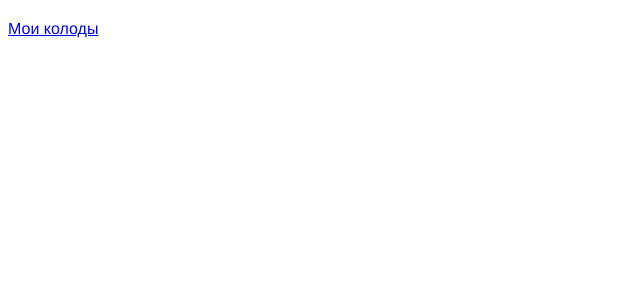
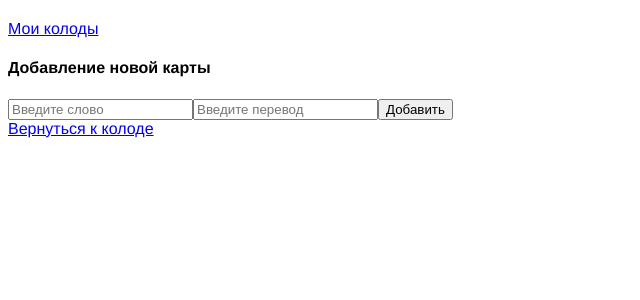
Before and after one commit to expecto27/memorize, a Vue app in the folder frontend/: page /newCard/1/1 in a window 1280 px wide. Before the commit this address had no page. Shown: the top 300 px of the page, without its empty margins (0-640 px from the left). Built offline with nearby package versions, Linux system fonts and the light colour scheme.

Commit message:
add cards

```diff
--- a/frontend/src/components/card/AddCard.vue
+++ b/frontend/src/components/card/AddCard.vue
@@ -4,26 +4,28 @@
         <div v-if="!submitted">
             <!--В @submit указывается обработчик, который выполнится после нажатия на кнопку "Добавить"
             Обработчик addDiscipline определён в script-->
-            <form @submit="addDeck">
+            <form @submit="addCard">
                 <!--v-model - директива для связывания данных с элементами.
                 Связь происходит при помощи переменных, которые определены в data()-->
-                <input type="text" name="name" id="name" placeholder="Название колоды" required v-model="deck.name">
+                <input type="text" name="name" id="name" placeholder="Введите слово" required v-model="card.name">
+                <input type="text" name="translate" id="translate" placeholder="Введите перевод" required v-model="card.translate">
                 <input type="submit" value="Добавить">
             </form>
             <div>
-                <router-link :to="{ name: 'myDecks', params: { id: $route.params.id } }">Вернуться к моим колодам</router-link>
+                <router-link
+            class="item"
+            :to="{ name: 'deck-detail', params: { userId: $route.params.userId, deckId: $route.params.deckId } }">
+            Вернуться к колоде</router-link>
             </div>
         </div>
         <div v-else>
-            <h4>Вы успешно добавили колоду</h4>
+            <h4>Вы успешно добавили карту</h4>
             <div>
                 <!--В v-on:click указывается обработчик, который выполниться после нажатия на кнопку "Добавить новую учебную дисциплину"
                 Обработчик newDiscipline определён в script-->
-                <button v-on:click="newDeck">Добавить еще одну колоду</button>
+                <button v-on:click="newCard">Добавить еще одну карту</button>
             </div>
-            <div>
-                <router-link :to="{ name: 'myDecks', params: { id: $route.params.id } }">Вернуться к моим колодам</router-link>
-            </div>
+
         </div>
     </div>
 </template>
@@ -31,40 +33,45 @@
 <script>
     import http from "../../http-common";
     export default {
-        name: "addDeck",
-        props: ['id'],
+        name: "add-card",
+        props: ['userId', 'deckId'],
         data() {
             return {
-                deck: {
-                    id: null,
-                    name: ""
+                card: {
+                    deck_id: null,
+                    name: "",
+                    translate: "",
+                    rate: 0
                 },
                 submitted: false
             };
         },
         methods: {
-            addDeck(e) {
+            addCard(e) {
                 e.preventDefault(); // запрет отправки формы, так как обрабатывать будем с помощью методов axios
                 var data = {
-                    name: this.deck.name,
-                    id: this.$route.params.id
+                    name: this.card.name,
+                    translate : this.card.translate,
+                    deck_id: this.deckId
                 };
-                // Либо var data = this.user;
+
                 http
-                    .post("/addDeck", data)
+                    .post("/addCard/", data)
                     .then(response => { // запрос выполнился успешно
-                        this.deck.id = response.data.id;
+                        this.card.id = response.data.id;
                     })
                     .catch(e => { // при выполнении запроса возникли ошибки
                         console.log(e);
                     });
                 this.submitted = true;
             },
-            newDeck() {
+            newCard() {
                 this.submitted = false;
-                this.deck = {
-                    id: null,
-                    name: ""
+                this.card = {
+                    deck_id: null,
+                    name: "",
+                    translate: "",
+                    rate: 0
                 };
             }
         }
--- a/frontend/src/components/deck/Deck.vue
+++ b/frontend/src/components/deck/Deck.vue
@@ -18,7 +18,7 @@
     </div>
     <router-link
       class="item"
-      :to="{ name: 'addDeck', params: { id: $route.params.deckId } }"
+      :to="{ name: 'add-card', params: { deckId: $route.params.deckId, userId:$route.params.userId } }"
     >
       Добавить новую карту
     </router-link>
--- a/frontend/src/router.js
+++ b/frontend/src/router.js
@@ -5,6 +5,7 @@ import AddDeck from "./components/deck/AddDeck";
 import Deck from "./components/deck/Deck";
 
 import Card from "./components/card/Card.vue";
+import AddCard from "./components/card/AddCard.vue";
 // определяем маршруты
 const routes = [
     {
@@ -41,7 +42,16 @@ const routes = [
         props: true,
         component: Card,
         meta: {
-          title: 'Моя колода',
+          title: 'Изменение карты',
+        },
+    },
+    {
+        path: '/newCard/:userId/:deckId',
+        name: 'add-card',
+        props: true,
+        component: AddCard,
+        meta: {
+          title: 'Добавление карты',
         },
     },
 ];
```
Also changed, not shown: 2 other files (tests, documents, lock files or other folders).
